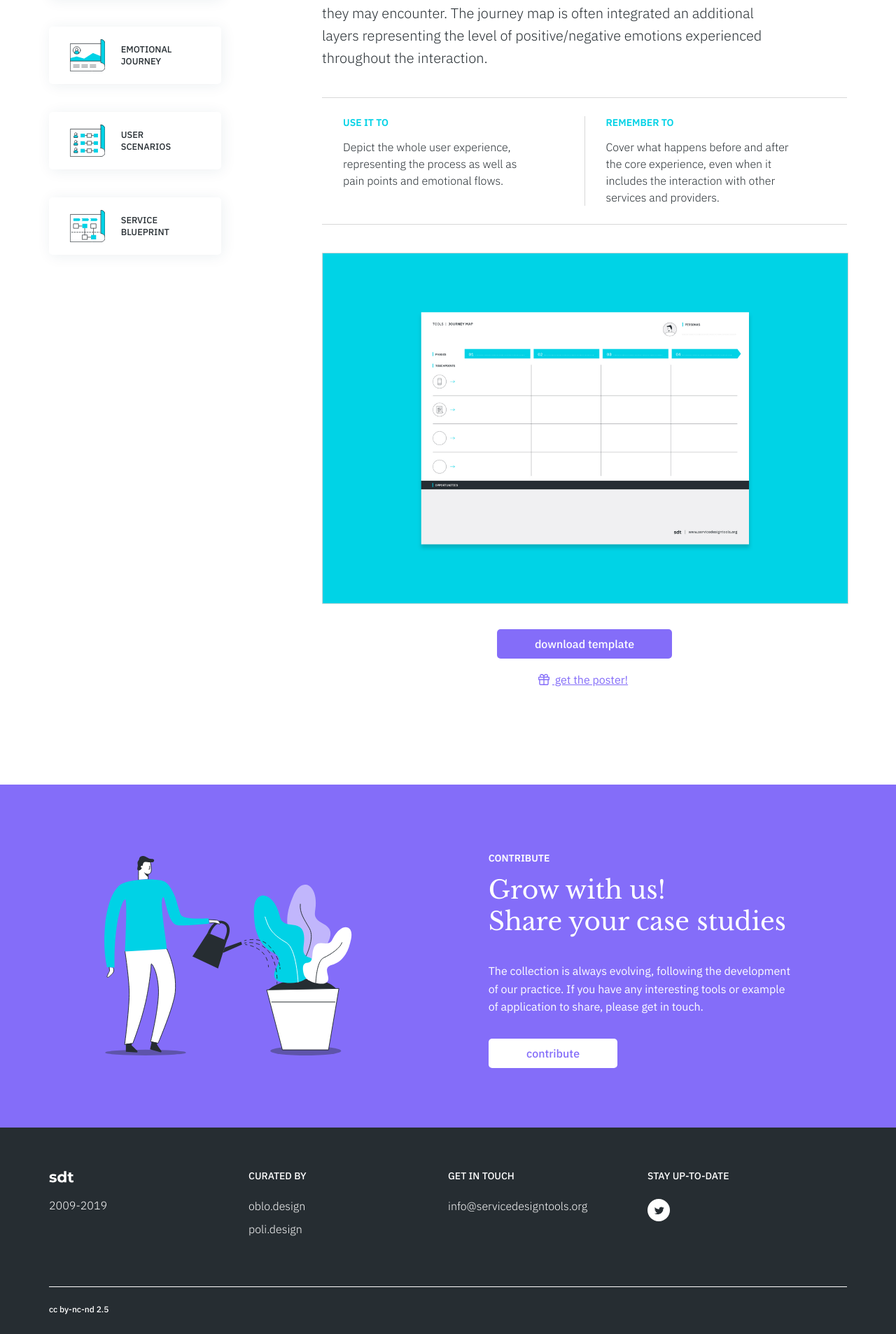
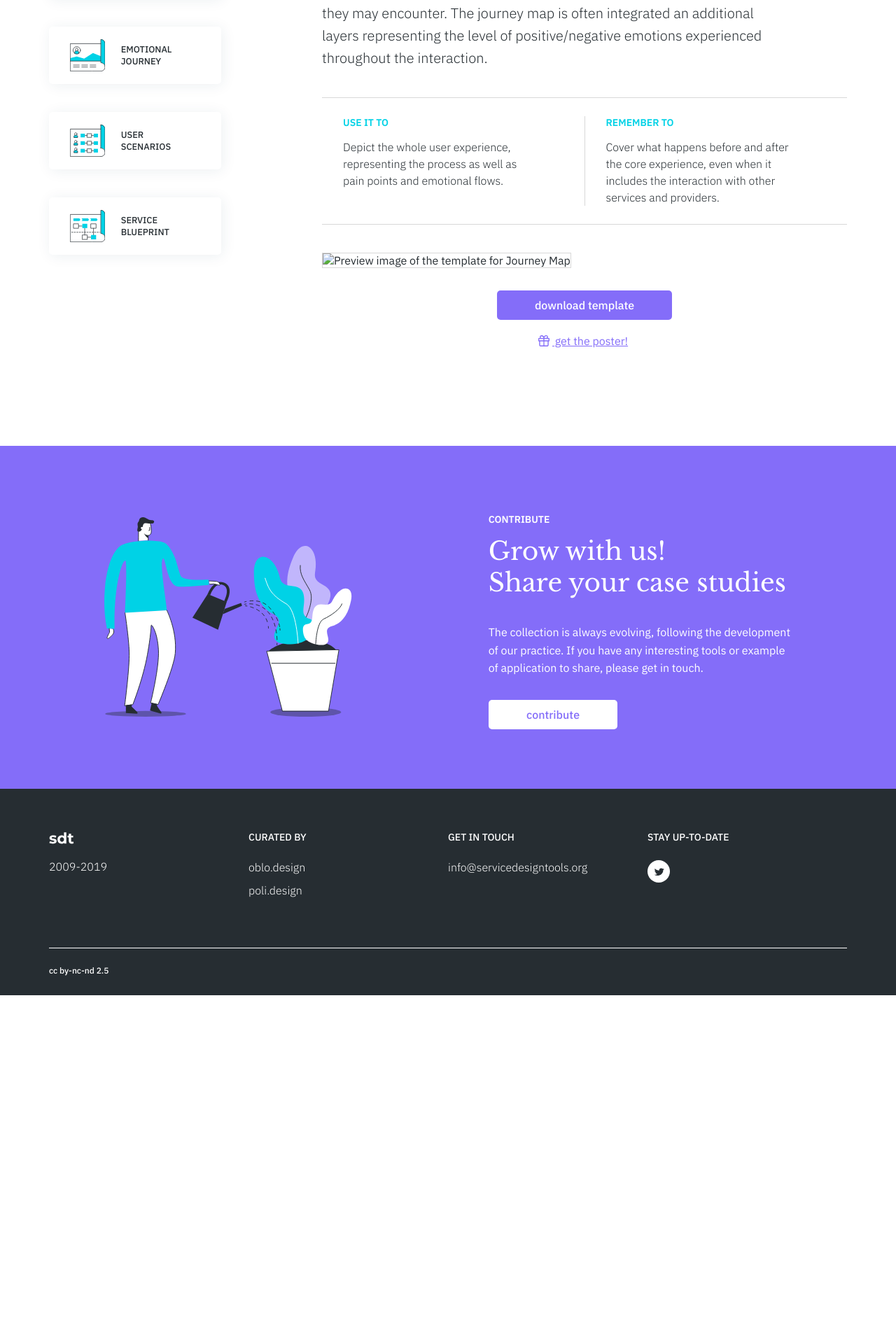
Before and after one commit to service-design-tools/sdt-website, a Jekyll site: the page built from _tools/journey-map.md, in a window 1280 px wide. Shown: the part 886-2792 px from the top of the page at 70% size. Built offline with Jekyll 4.4.1, drawn with Linux system fonts in a browser that asks for light colours; after the commit the page ends 2308 px from its top, so only the background shows below that.

Commit message:
Update tool “journey-map”

```diff
--- a/_tools/journey-map.md
+++ b/_tools/journey-map.md
@@ -60,8 +60,8 @@
   Cover what happens before and after the core experience, even when it includes
   the interaction with other services and providers.
 template:
-  file: /assets/images/uploads/journey-map_template.pdf
-  image: /assets/images/uploads/journey-map-preview.jpg
+  file: /assets/images/uploads/journey-map-preview.jpg
+  image: ''
 poster: /assets/images/uploads/journey-map_poster.pdf
 ---
 The journey map is a synthetic representation that describes step-by-step how a user interacts with a service. The process is mapped from the user perspective, describing what happens at each stage of the interaction, what touchpoints are involved, what obstacles and barriers they may encounter. The journey map is often integrated an additional layers representing the level of positive/negative emotions experienced throughout the interaction.
```
